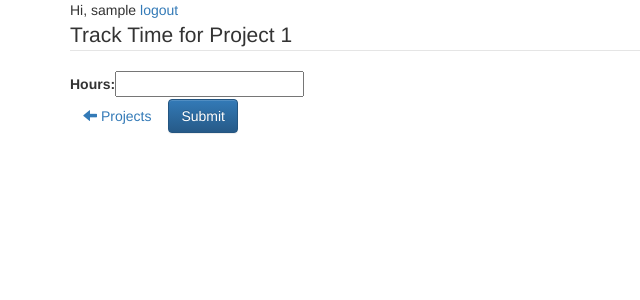
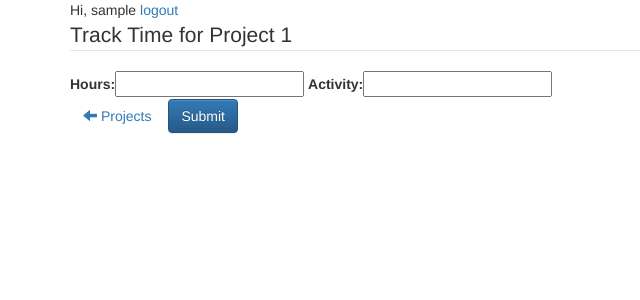
Before and after one commit to DataScientists/TimeGone, a Django app: page /track/1/ in a window 1280 px wide. Shown: the top 300 px of the page, without its empty margins (0-640 px from the left). Run offline with Django 3.2, Linux system fonts and the light colour scheme; the visitor is signed in with stand-in values (Sample User, id 1); data comes from the database, SQL or seed files in the repository; some libraries are stand-ins or nearby versions.

Commit message:
added activity

```diff
--- a/core/forms.py
+++ b/core/forms.py
@@ -30,4 +30,6 @@ class AddForm(forms.ModelForm):
 class TrackTimeForm(forms.ModelForm):
     class Meta:
         model = TrackedTime
-        fields = ('hours',)
+        exclude = ('user', 'project', 'created_at')
+    hours = forms.FloatField(widget=forms.NumberInput(
+        attrs={'min': 0}))
--- a/core/models.py
+++ b/core/models.py
@@ -13,3 +13,4 @@ class TrackedTime(models.Model):
     project = models.ForeignKey(Project)
     created_at = models.DateTimeField(auto_now_add=True)
     hours = models.FloatField(validators=[MinValueValidator(0)])
+    activity = models.CharField(max_length=255, default='')
--- a/core/templates/track.html
+++ b/core/templates/track.html
@@ -5,10 +5,10 @@
 {% block content %}
       <div class="row">
 	<div class="col-xs-12">
-	  <form method="POST" action=".">
+	  <form method="POST" action="." class="form-horizontal" role="form">
 	    <legend>Track Time for {{ project.name }}</legend>
 	    {% csrf_token %}
-	    {{ form|as_bootstrap }}
+	    {{ form|as_bootstrap_horizontal }}
 	    <div class="form-actions">
 	      <a href="{% url 'index' %}" class="btn">
 		<span class="glyphicon glyphicon-arrow-left"></span>
```
Also changed, not shown: core/migrations/0004_auto_20141120_2217.py (added).
